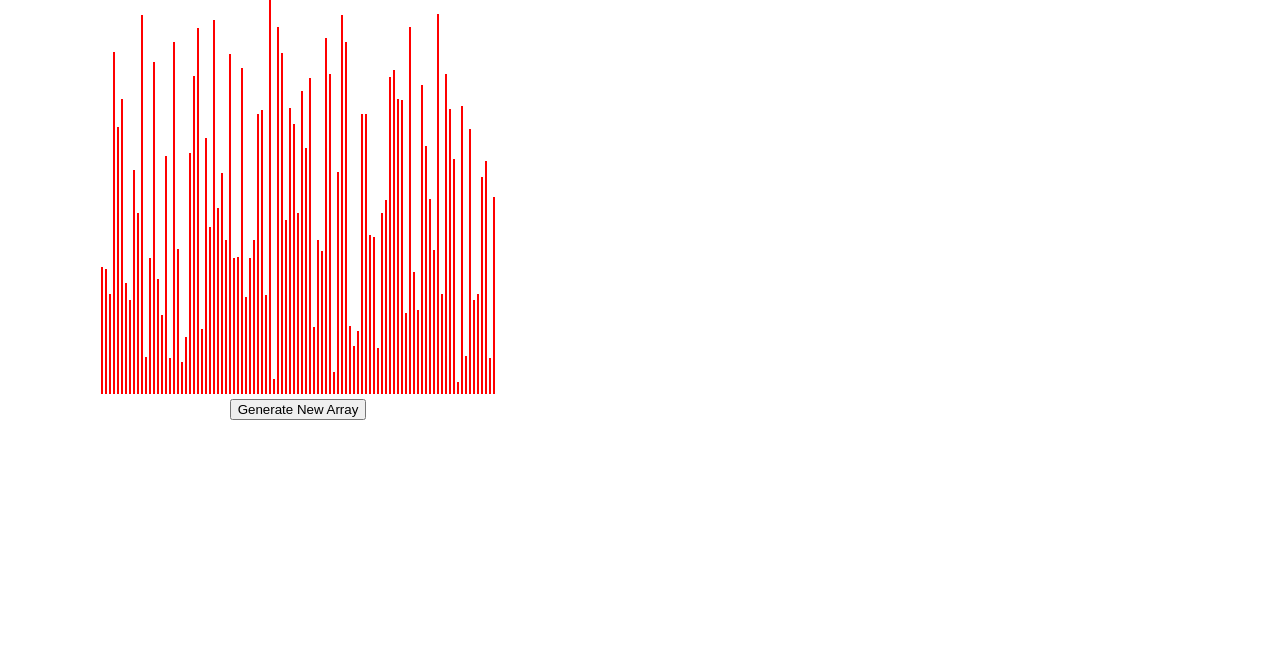
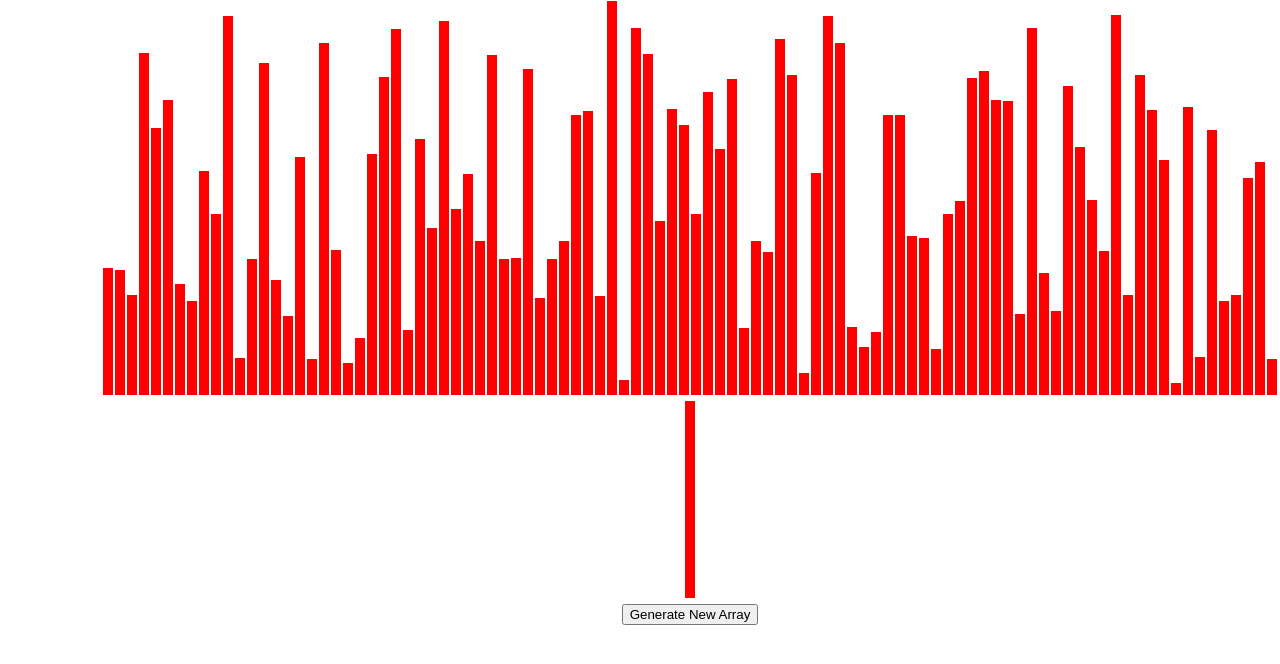
Before and after one commit to coltyngregory/SortingAlgoVisualizer, a React (Create React App) app in the folder sorting_visualizer/: page / in a window 1280 px wide. Shown: the top 664 px of the page. Built offline with nearby package versions, Linux system fonts and the light colour scheme.

Commit message:
Removed bugs from sortingVisualizer.jsx

```diff
--- a/sorting_visualizer/src/sortingVisualizer/sortingVisualizer.css
+++ b/sorting_visualizer/src/sortingVisualizer/sortingVisualizer.css
@@ -4,8 +4,8 @@
 }
 
 .array-bar {
-	width: 2px;
+	width: 10px;
 	background-color: red;
 	display: inline-block;
-	margin: 0 1px;
+	margin: 1px;
 }
```
